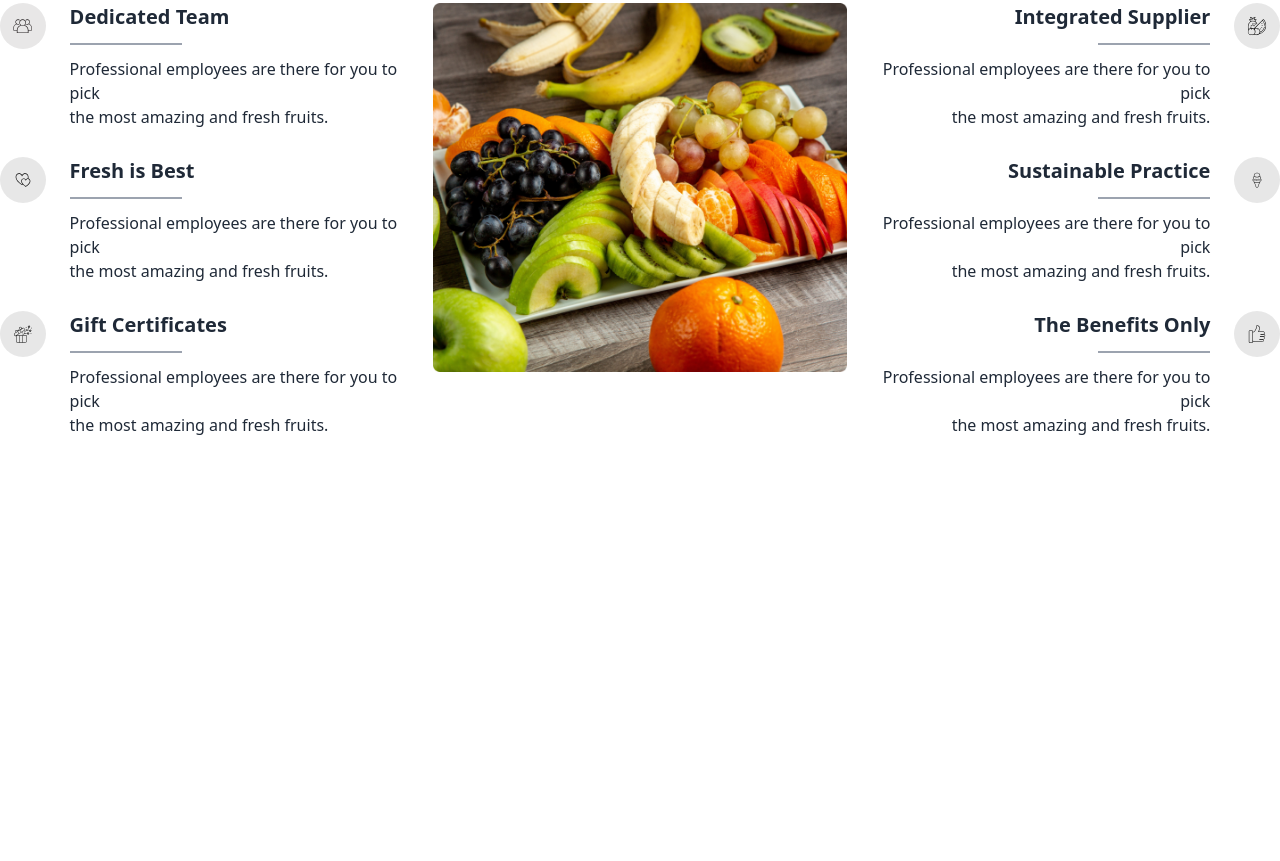
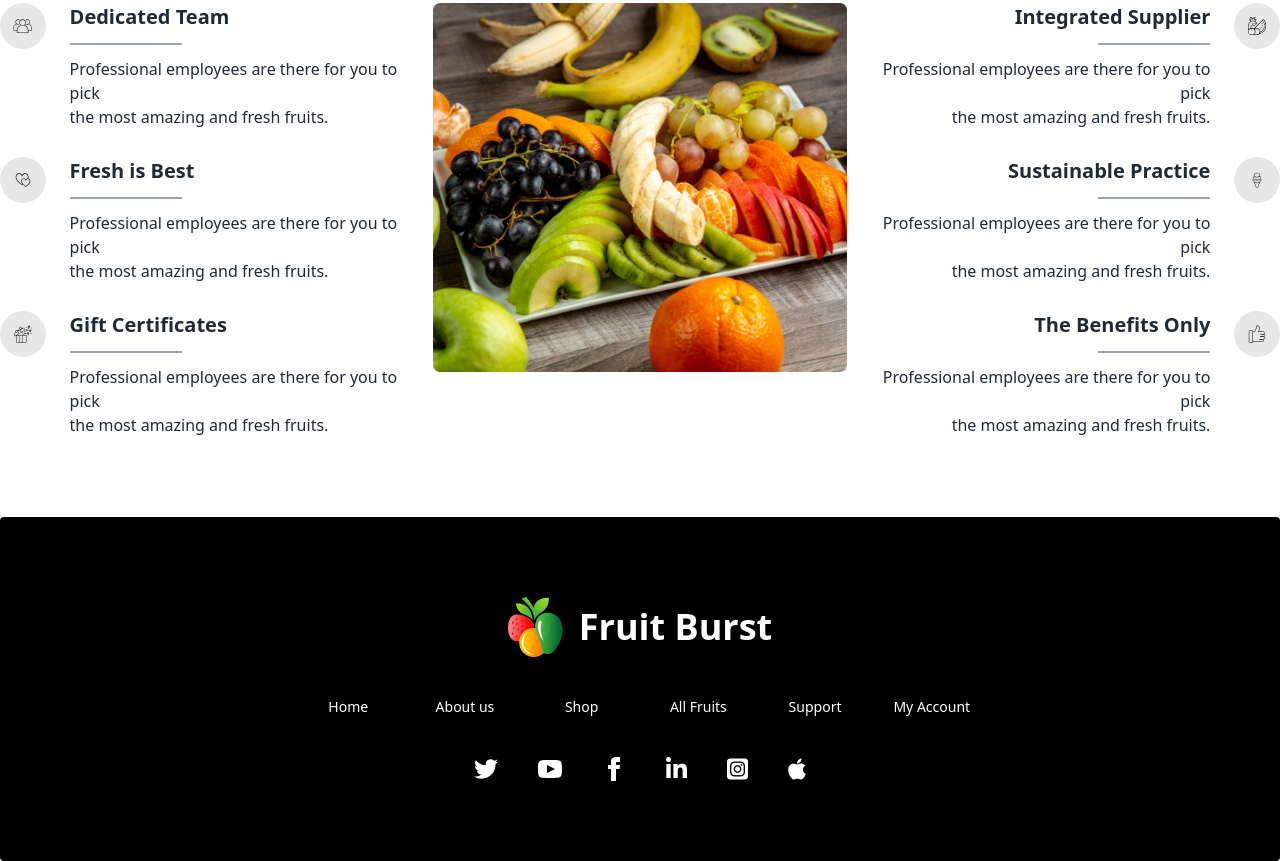
Before and after one commit to isalim079/assignment-3, a plain HTML site: page index.html in a window 1280 px wide. Shown: the part 2908-3769 px from the top of the page. Before the commit the page ends 3425 px from the top, so only its background shows below. Drawn offline with nearby package versions, Linux system fonts and the light colour scheme.

Commit message:
finalize done

```diff
--- a/index.html
+++ b/index.html
@@ -40,7 +40,7 @@
     </style>
 </head>
 
-<body>
+<body class="px-5 md:px-0">
     <header>
 
         <!-- Navbar Section -->
@@ -789,9 +789,35 @@
         <!-- Why choose us done -->
 
     </main>
-    <footer>
+        <!-- footer started -->
+        <footer class="footer footer-center py-20 md:p-20 bg-base-200 text-base-content rounded bg-black">
+            <div class="flex md:flex-1 items-center gap-4">
+                <img src="./images/logo.png" alt="">
+                <h1 class="text-2xl md:text-4xl font-semibold text-white">
+                    Fruit Burst
+                </h1>
+            </div>
+            <div class="grid md:grid-cols-6 grid-cols-4 gap:5 md:gap-10 text-white">
+              <a class="link link-hover">Home</a>
+              <a class="link link-hover">About us</a>
+              <a class="link link-hover">Shop</a>
+              <a class="link link-hover">All Fruits</a>
+              <a class="link link-hover ml-9 md:ml-0 col-span-2 md:col-auto">Support</a>
+              <a class="link link-hover ">My Account</a>
+            </div>
+            <div>
+              <div class="grid grid-flow-col gap-10 text-white">
+                <a><svg xmlns="http://www.w3.org/2000/svg" width="24" height="24" viewBox="0 0 24 24" class="fill-current"><path d="M24 4.557c-.883.392-1.832.656-2.828.775 1.017-.609 1.798-1.574 2.165-2.724-.951.564-2.005.974-3.127 1.195-.897-.957-2.178-1.555-3.594-1.555-3.179 0-5.515 2.966-4.797 6.045-4.091-.205-7.719-2.165-10.148-5.144-1.29 2.213-.669 5.108 1.523 6.574-.806-.026-1.566-.247-2.229-.616-.054 2.281 1.581 4.415 3.949 4.89-.693.188-1.452.232-2.224.084.626 1.956 2.444 3.379 4.6 3.419-2.07 1.623-4.678 2.348-7.29 2.04 2.179 1.397 4.768 2.212 7.548 2.212 9.142 0 14.307-7.721 13.995-14.646.962-.695 1.797-1.562 2.457-2.549z"></path></svg></a>
+                <a><svg xmlns="http://www.w3.org/2000/svg" width="24" height="24" viewBox="0 0 24 24" class="fill-current"><path d="M19.615 3.184c-3.604-.246-11.631-.245-15.23 0-3.897.266-4.356 2.62-4.385 8.816.029 6.185.484 8.549 4.385 8.816 3.6.245 11.626.246 15.23 0 3.897-.266 4.356-2.62 4.385-8.816-.029-6.185-.484-8.549-4.385-8.816zm-10.615 12.816v-8l8 3.993-8 4.007z"></path></svg></a>
+                <a><svg xmlns="http://www.w3.org/2000/svg" width="24" height="24" viewBox="0 0 24 24" class="fill-current"><path d="M9 8h-3v4h3v12h5v-12h3.642l.358-4h-4v-1.667c0-.955.192-1.333 1.115-1.333h2.885v-5h-3.808c-3.596 0-5.192 1.583-5.192 4.615v3.385z"></path></svg></a>
+                <i class="fa-brands fa-linkedin-in text-[24px]"></i>
+                <i class="fa-brands fa-square-instagram text-[24px]"></i>
+                <i class="fa-brands fa-apple text-[24px]"></i>
+              </div>
+            </div>
+          </footer>
+          <!-- footer ended -->
 
-    </footer>
 </body>
 
 </html>
```
